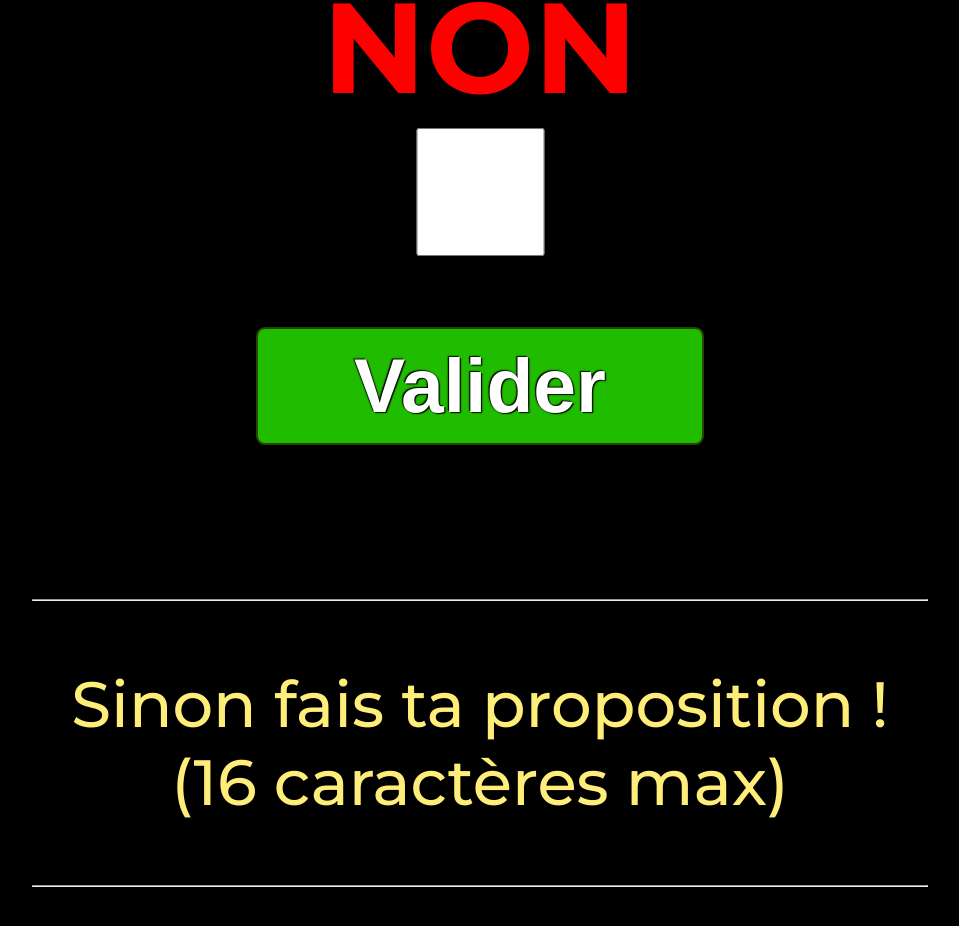
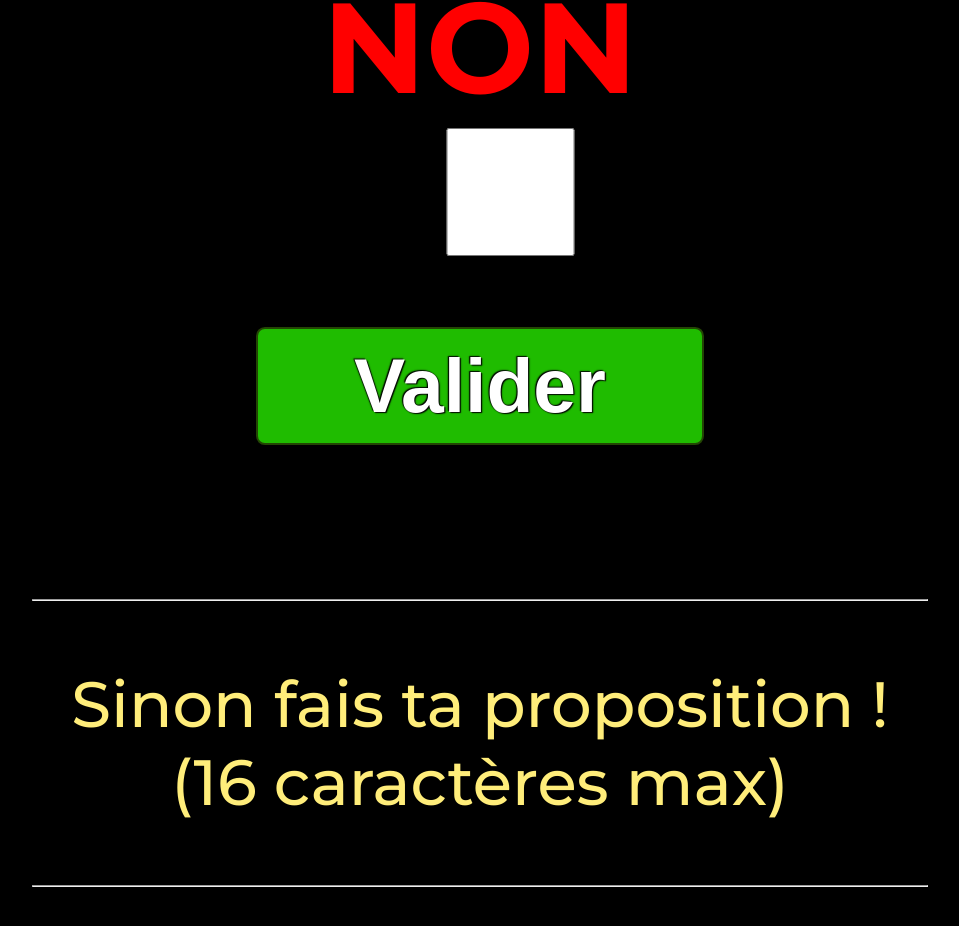
Before and after one commit to lutinmaviou/gc-clans-name-vote, a Next.js app: page / in a window 1280 px wide. Shown: the part 879-1805 px from the top of the page, without its empty margins (160-1119 px from the left). Built offline with nearby package versions, Linux system fonts and the light colour scheme; no server answers; the database is empty; a web font is replaced by a local one.

Commit message:
style: change style of checkbox

```diff
--- a/src/components/HomePage.css
+++ b/src/components/HomePage.css
@@ -56,6 +56,7 @@
 #no{
   width: 50%;
   height: 10vw;
+  margin-left: 5vw;
 }
 
 #no:hover {
```
